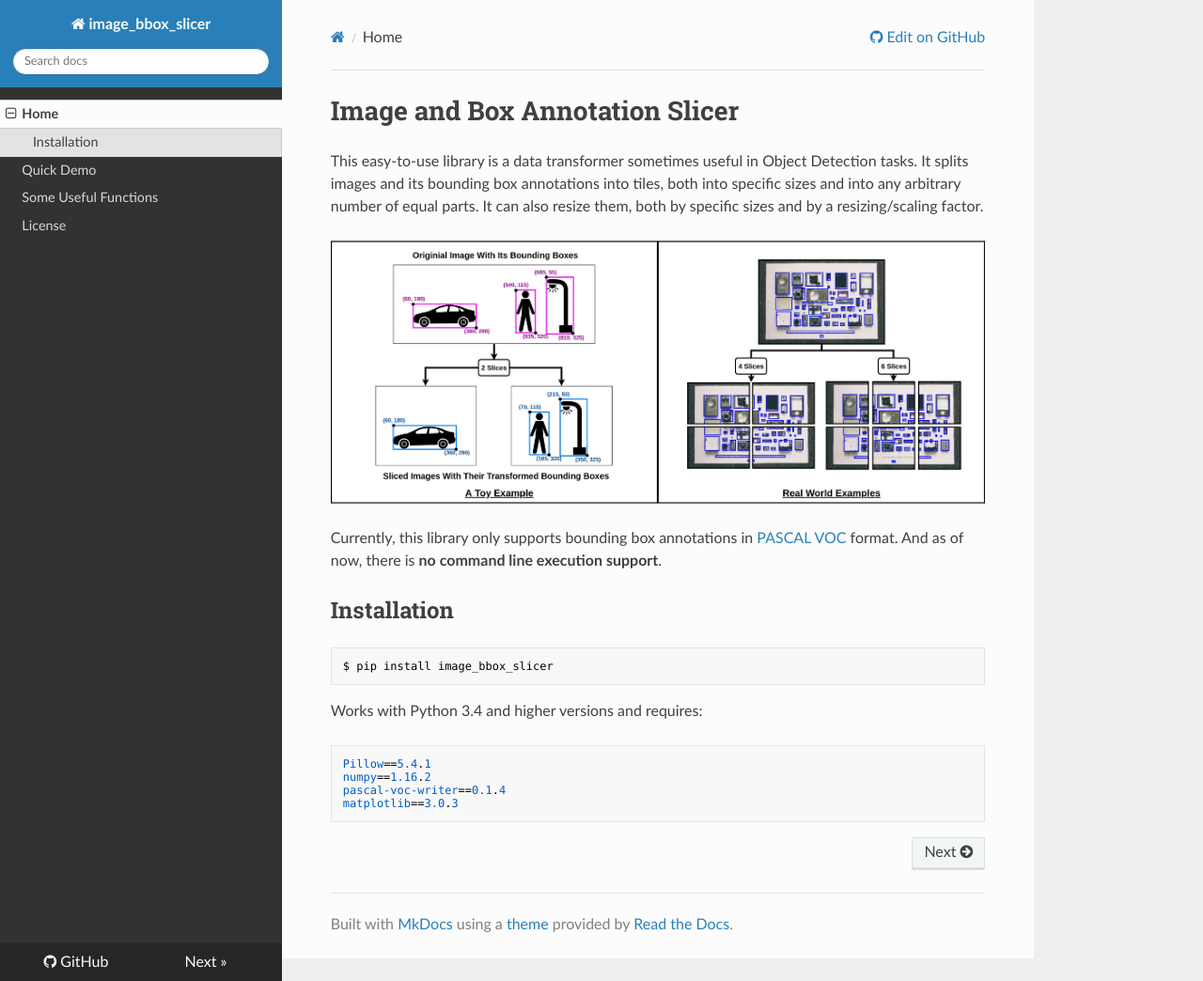
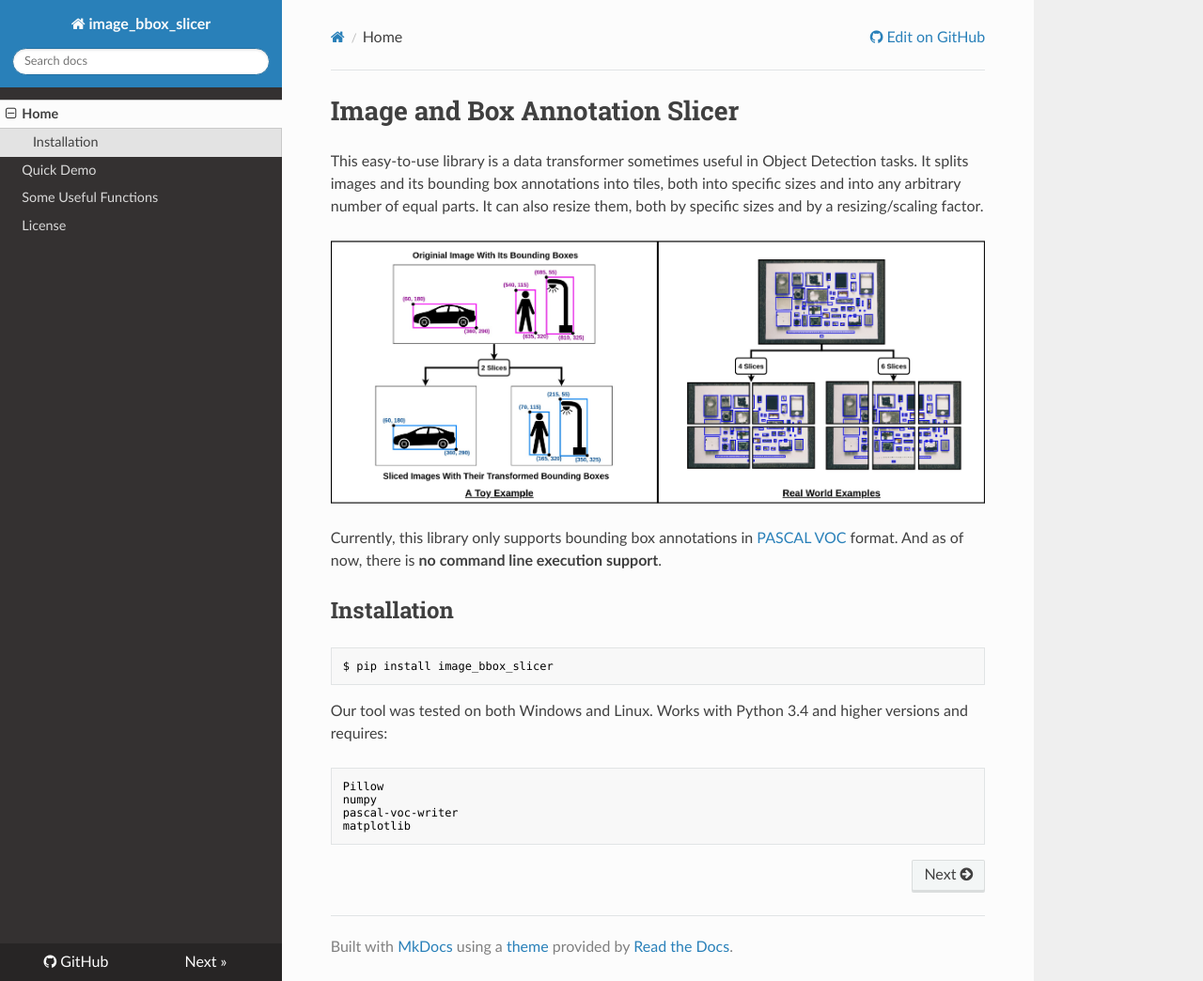
Before and after one commit to acl21/image_bbox_slicer, an MkDocs documentation site: the page built from docs/index.md, in a window 1280 px wide and 1044 px high. Shown: the whole window at 94% size. Built offline with MkDocs 1.6.1, drawn with Linux system fonts in a browser that asks for light colours; nearby versions of some CDN libraries.

Commit message:
docs modified

````diff
--- a/docs/index.md
+++ b/docs/index.md
@@ -13,10 +13,10 @@ Currently, this library only supports bounding box annotations in [PASCAL VOC](h
 $ pip install image_bbox_slicer
 ```
 
-Works with Python 3.4 and higher versions and requires:
+Our tool was tested on both Windows and Linux. Works with Python 3.4 and higher versions and requires:
 ```
-Pillow==5.4.1
-numpy==1.16.2
-pascal-voc-writer==0.1.4
-matplotlib==3.0.3
+Pillow
+numpy
+pascal-voc-writer
+matplotlib
 ```
--- a/setup.py
+++ b/setup.py
@@ -8,7 +8,7 @@ setup(
   author = 'Akshay L Chandra',
   author_email = 'akshaychandra111@gmail.com',
   url = 'https://github.com/acl21/image_bbox_slicer/',
-  download_url = 'https://github.com/acl21/image_bbox_slicer/archive/v0.3.tar.gz',
+  download_url = 'https://github.com/acl21/image_bbox_slicer/archive/refs/tags/v0.3.tar.gz',
   keywords = ['Image Slicer', 'Bounding Box Annotations Slicer', 'Slicer', 'PASCAL VOC Slicer', 'Object Detection', 'Resize Images', 'Resize Bounding Box Annotations'],
   install_requires=[
 		'Pillow',
````
Also changed, not shown: docs/license.md (+1 -1 lines), 1 other file.
